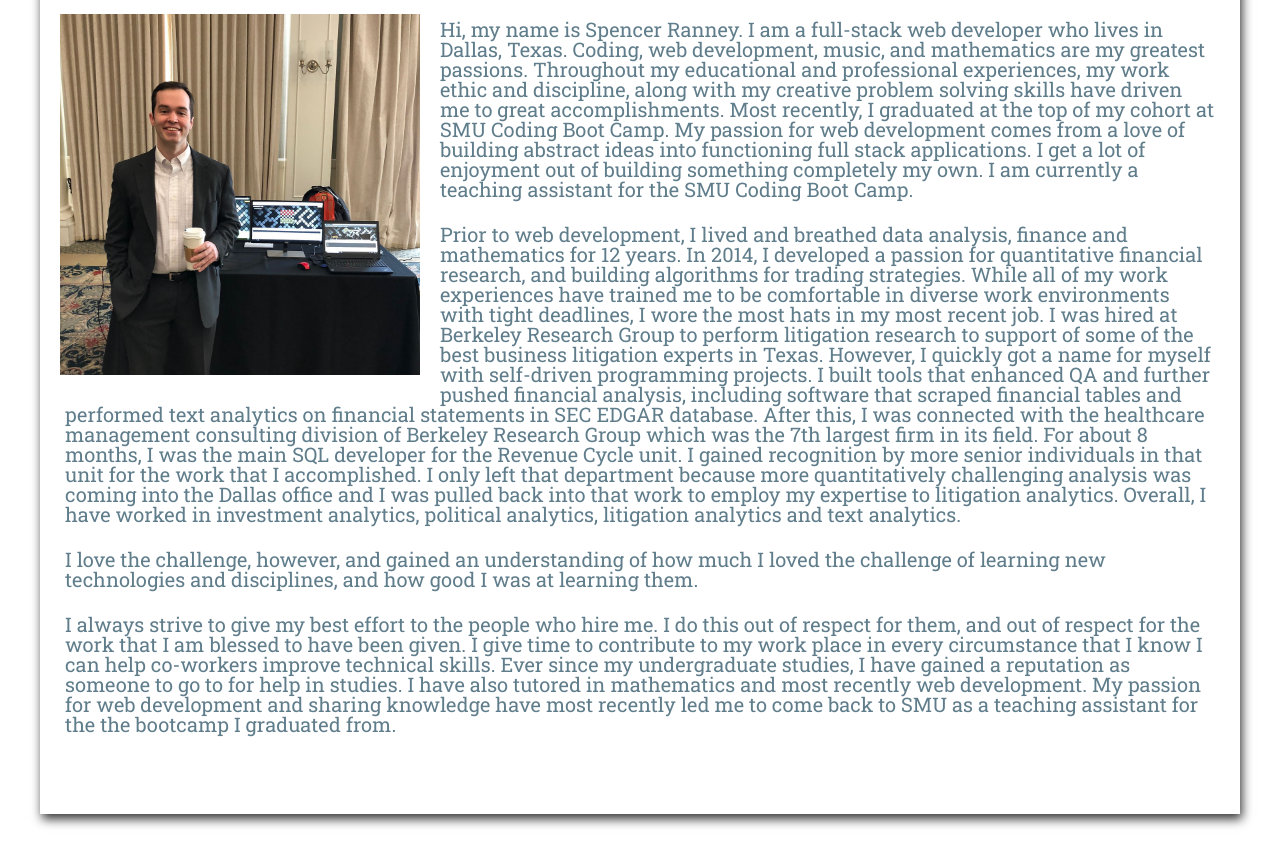
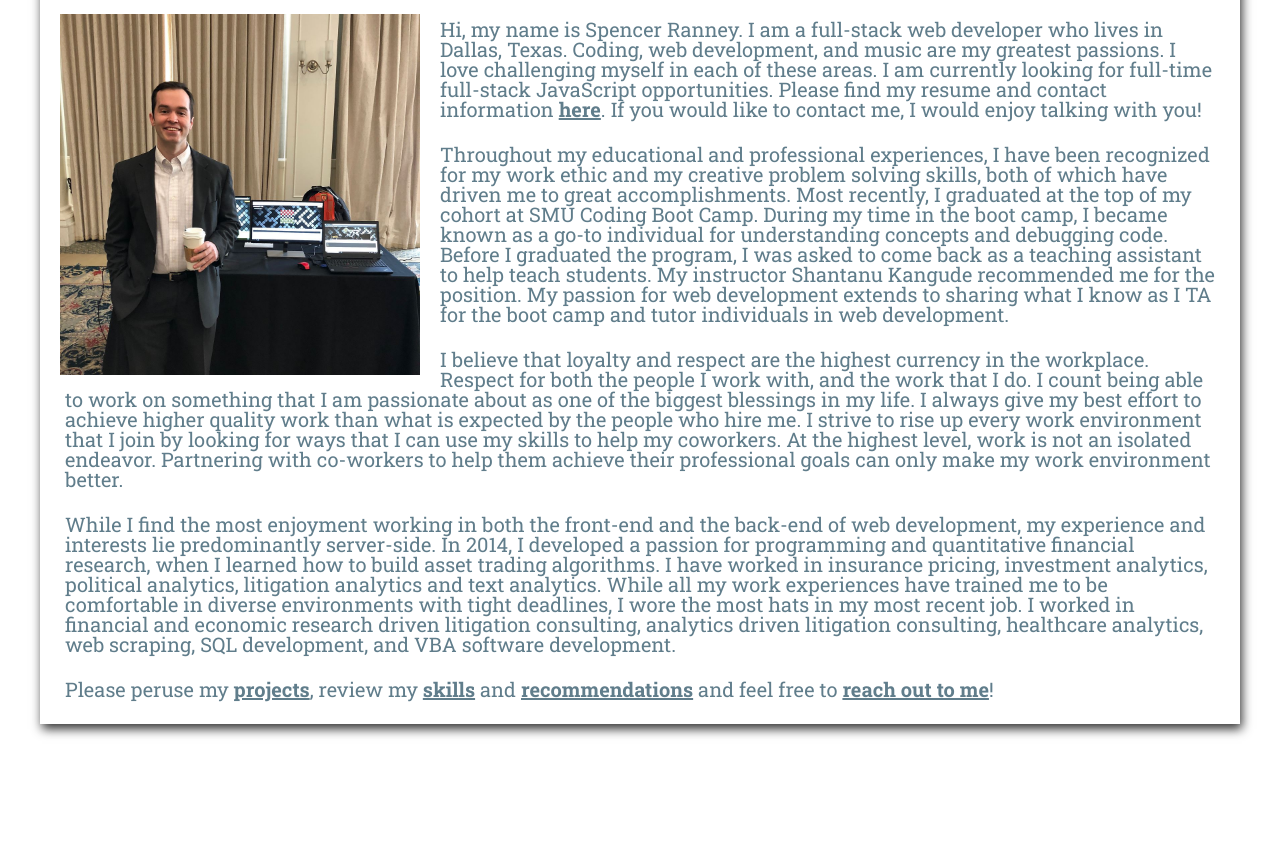
Before and after one commit to sranney/portfolio, a website: page public/index.html in a window 1280 px wide. Shown: the part 890-1755 px from the top of the page. Drawn offline with nearby package versions, Linux system fonts and the light colour scheme; files whose address does not match are found by name.

Commit message:
changing about page

```diff
--- a/public/Assets/css/about.css
+++ b/public/Assets/css/about.css
@@ -16,6 +16,17 @@
     margin: 25px;
 }
 
-.section-about p:last-child{
-    padding: 15px;
+p span[class^="about-"][class$="-nav"]{
+    text-decoration: underline;
+    font-weight: 700;
 }
+
+p span[class^="about-"][class$="-nav"]:hover {
+    cursor:pointer;
+    text-transform:uppercase;
+    transform: scale(3);
+    color:transparent;
+    background-image: linear-gradient(to right,#0091ea,#37474f);
+    -webkit-background-clip: text;
+    background-clip: text;
+}
--- a/public/Assets/js/functional_dom.js
+++ b/public/Assets/js/functional_dom.js
@@ -133,3 +133,9 @@ function ToggleBizCardContact(){
 }
 
 BizCardBtn.addEventListener("click",ToggleBizCardContact);
+
+const AboutNavs = document.querySelectorAll("p span");
+
+// function AboutNavigation(){
+//     if(this.classList.)
+// }
--- a/public/Assets/js/functional_emails.js
+++ b/public/Assets/js/functional_emails.js
@@ -17,7 +17,7 @@ function SendEmail(event) {
     //only accept if there are entries for each of these fields
     if(name.length !== 0 && email.length !== 0 && message.length !== 0){
         //post request to the server that will send email information
-        $.post( "/sendInvite", {name,email,message})
+        $.post( "/sendMessage", {name,email,message})
         .done((data)=>{//show overlay that will take user thanks for connecting
             SuccessOverlay.classList.add("popup");
             SuccessMessage.textContent = `Thank you for reaching out to me, ${data}! I'll be in touch soon.`;
--- a/public/index.html
+++ b/public/index.html
@@ -58,14 +58,11 @@
                     <span class="heading-sub__role">Developer</span> &bullet; <span class="heading-sub__role">Problem Solver</span> &bullet; <span class="heading-sub__role">Educator</span>
                 </ul><br>
                 <img class="about-pic" src="./Assets/images/me.jpg" alt=""/>
-                <p class="word-content">Hi, my name is Spencer Ranney.  I am a full-stack web developer who lives in Dallas, Texas. Coding, web development, music, and mathematics are my greatest passions. Throughout my educational and professional experiences, my work ethic and discipline, along with my creative problem solving skills have driven me to great accomplishments. Most recently, I graduated at the top of my cohort at SMU Coding Boot Camp. My passion for web development comes from a love of building abstract ideas into functioning full stack applications. I get a lot of enjoyment out of building something completely my own. I am currently a teaching assistant for the SMU Coding Boot Camp.</p>
-
-                <p class="word-content">Prior to web development, I lived and breathed data analysis, finance and mathematics for 12 years. In 2014, I developed a passion for quantitative financial research, and building algorithms for trading strategies.  While all of my work experiences have trained me to be comfortable in diverse work environments with tight deadlines, I wore the most hats in my most recent job.  I was hired at Berkeley Research Group to perform litigation research to support of some of the best business litigation experts in Texas. However, I quickly got a name for myself with self-driven programming projects. I built tools that enhanced QA and further pushed financial analysis, including software that scraped financial tables and performed text analytics on financial statements in SEC EDGAR database. After this, I was connected with the healthcare management consulting division of Berkeley Research Group which was the 7th largest firm in its field.  For about 8 months, I was the main SQL developer for the Revenue Cycle unit. I gained recognition by more senior individuals in that unit for the work that I accomplished. I only left that department because more quantitatively challenging analysis was coming into the Dallas office and I was pulled back into that work to employ my expertise to litigation analytics. Overall, I have worked in investment analytics, political analytics, litigation analytics and text analytics.</p>
-
-                <p class="word-content">I love the challenge, however, and gained an understanding of how much I loved the challenge of learning new technologies and disciplines, and how good I was at learning them.</p>
-
-                <p class="word-content">I always strive to give my best effort to the people who hire me. I do this out of respect for them, and out of respect for the work that I am blessed to have been given.  I give time to contribute to my work place in every circumstance that I know I can help co-workers improve technical skills.  Ever since my undergraduate studies, I have gained a reputation as someone to go to for help in studies.  I have also tutored in mathematics and most recently web development.  My passion for web development and sharing knowledge have most recently led me to come back to SMU as a teaching assistant for the the bootcamp I graduated from.</p>
-            </p>
+                <p class="word-content">Hi, my name is Spencer Ranney.  I am a full-stack web developer who lives in Dallas, Texas. Coding, web development, and music are my greatest passions. I love challenging myself in each of these areas. I am currently looking for full-time full-stack JavaScript opportunities. Please find my resume and contact information <span class='about-contact-nav'>here</span>. If you would like to contact me, I would enjoy talking with you!</p>
+                <p class="word-content">Throughout my educational and professional experiences, I have been recognized for my work ethic and my creative problem solving skills, both of which have driven me to great accomplishments. Most recently, I graduated at the top of my cohort at SMU Coding Boot Camp. During my time in the boot camp, I became known as a go-to individual for understanding concepts and debugging code. Before I graduated the program, I was asked to come back as a teaching assistant to help teach students. My instructor Shantanu Kangude recommended me for the position. My passion for web development extends to sharing what I know as I TA for the boot camp and tutor individuals in web development.</p>
+                <p class="word-content">I believe that loyalty and respect are the highest currency in the workplace. Respect for both the people I work with, and the work that I do.  I count being able to work on something that I am passionate about as one of the biggest blessings in my life. I always give my best effort to achieve higher quality work than what is expected by the people who hire me. I strive to rise up every work environment that I join by looking for ways that I can use my skills to help my coworkers. At the highest level, work is not an isolated endeavor. Partnering with co-workers to help them achieve their professional goals can only make my work environment better.</p>
+                <p class="word-content">While I find the most enjoyment working in both the front-end and the back-end of web development, my experience and interests lie predominantly server-side.  In 2014, I developed a passion for programming and quantitative financial research, when I learned how to build asset trading algorithms. I have worked in insurance pricing, investment analytics, political analytics, litigation analytics and text analytics. While all my work experiences have trained me to be comfortable in diverse environments with tight deadlines, I wore the most hats in my most recent job. I worked in financial and economic research driven litigation consulting, analytics driven litigation consulting, healthcare analytics, web scraping, SQL development, and VBA software development.</p>
+                <p class="word-content">Please peruse my <span class='about-projects-nav'>projects</span>, review my <span class='about-skills-nav'>skills</span> and <span class='about-recommendations-nav'>recommendations</span> and feel free to <span class='about-contact-nav'>reach out to me</span>!</p>
             </section>
             <section class="section-skills">
                 <div class="tooltip btn btn-toggle carousel">
```
Also changed, not shown: server.js (+11 -11 lines).
